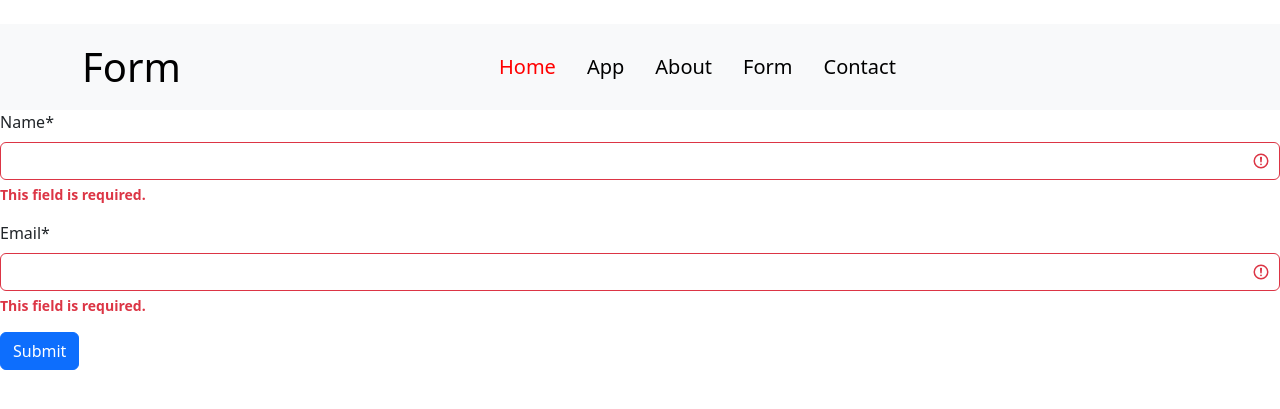
After one commit to Shohan-Rahman/Django-Form-Models, a Django app: page /form_app/contact/ in a window 1280 px wide. The commit adds this page. Shown: the top 409 px of the page. Run offline with Django 4.2, Linux system fonts and the light colour scheme; some libraries are stand-ins or nearby versions.

Commit message:
Django build in form and crispy method

```diff
--- a/form/form/settings.py
+++ b/form/form/settings.py
@@ -38,7 +38,13 @@ INSTALLED_APPS = [
     'django.contrib.messages',
     'django.contrib.staticfiles',
     'form_app',
+    "crispy_forms",
+    "crispy_bootstrap5",
 ]
+
+CRISPY_ALLOWED_TEMPLATE_PACKS = "bootstrap5"
+
+CRISPY_TEMPLATE_PACK = "bootstrap5"
 
 MIDDLEWARE = [
     'django.middleware.security.SecurityMiddleware',
--- /dev/null
+++ b/form/form_app/forms.py
@@ -0,0 +1,5 @@
+from django import forms
+
+class contactForm(forms.Form):
+    name = forms.CharField(label='Name')
+    email = forms.EmailField(label='Email')
--- /dev/null
+++ b/form/form_app/templates/about.html
@@ -0,0 +1,6 @@
+{% extends "base.html" %}
+
+{% block content %}
+<h1>Name : {{name}}</h1>
+<h1>Email : {{email}}</h1>
+{% endblock content %}
--- /dev/null
+++ b/form/form_app/templates/contact.html
@@ -0,0 +1,10 @@
+{% extends "base.html" %}
+
+{% block content %}
+{% load crispy_forms_tags %}
+<form method='post'>
+    {% csrf_token %}
+    {{form|crispy}}
+    <button type="submit" class="btn btn-primary">Submit</button>
+</form>
+{% endblock content %}
--- a/form/form_app/templates/form.html
+++ b/form/form_app/templates/form.html
@@ -1,7 +1,7 @@
 {% extends "base.html" %}
 
 {% block content %}
-<form method = 'post'>
+<form method = 'post' action="/form_app/about/">
   {% csrf_token %}
     <div class="mb-3">
       <label for="exampleInputName" class="form-label">Name</label>
--- a/form/form_app/urls.py
+++ b/form/form_app/urls.py
@@ -5,4 +5,5 @@ urlpatterns = [
     path('', views.index, name = 'app'),
     path('about/', views.about, name = 'about'),
     path('form/', views.submit, name = 'form'),
+    path('contact/', views.contact, name = 'contact'),
 ]
--- a/form/form_app/views.py
+++ b/form/form_app/views.py
@@ -1,11 +1,24 @@
 from django.shortcuts import render
+from . forms import contactForm
 
 # Create your views here.
 def index(request):
     return render(request, 'index.html')
 
 def about(request):
-    return render(request, 'index.html')
+    # return render(request, 'about.html')
+    if request.method == 'POST':
+        name = request.POST.get('userName')
+        email = request.POST.get('email')
+        return render(request, 'about.html', {'name' : name, 'email' : email})
+    else:
+        return render(request, 'about.html')
 
 def submit(request):
     return render(request, 'form.html')
+
+def contact(request):
+    form = contactForm(request.POST)
+    if form.is_valid():
+        print(form.cleaned_data)
+    return render(request,'contact.html', {'form' : form})
--- a/form/templates/base.html
+++ b/form/templates/base.html
@@ -29,7 +29,7 @@
                 <a class="nav-link active" aria-current="page" href="{% url "form" %}">Form</a>
               </li>
               <li class="nav-item">
-                <a class="nav-link active" aria-current="page" href="#">Contact</a>
+                <a class="nav-link active" aria-current="page" href="{% url "contact" %}">Contact</a>
               </li>
             </ul>
           </div>
```
